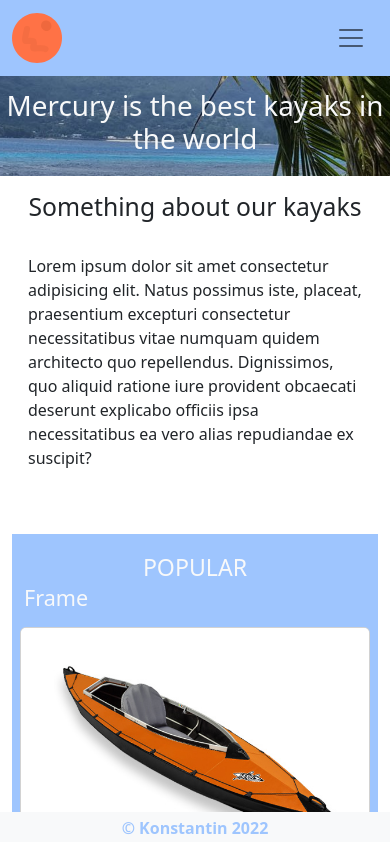
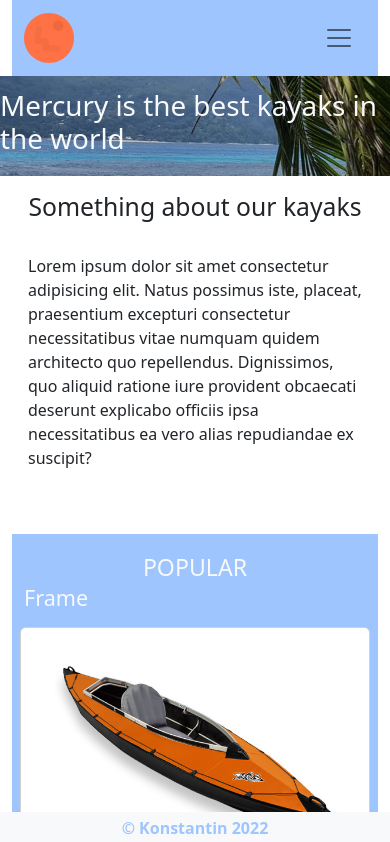
Before and after one commit to KonstantinBondariev/lesson_12, a website: page index.html in a window 390 px wide. Shown: the top 842 px of the page. Drawn offline with nearby package versions, Linux system fonts and the light colour scheme.

Commit message:
finished

```diff
--- a/assets/js/main.js
+++ /dev/null
@@ -1,9 +0,0 @@
-
-$(document).ready(function () {
-
-  $('.header-navbar__hamburger').on('click', function () {
-    $(this).toggleClass('active');
-    $('.header-navbar__list').toggleClass('active');
-  });
-
-});
--- a/assets/scss/__common.scss
+++ b/assets/scss/__common.scss
@@ -1,39 +1,23 @@
 @use 'mixins' as *;
 @import '../../node_modules/bootstrap/scss/bootstrap.scss';
 
-// .container {
-//   position: relative;
-// }
-// .navbar {
-//   position: absolute;
-//   top: 0;
-//   right: 0;
-//   left: 0;
-//   z-index: 1020;
-// }
 .navbar-brand__logo {
   width: 50px;
   height: 50px;
 }
 
 .header-content {
-  display: flex;
-  align-items: center;
-  justify-content: center;
-
   height: 100px;
 
   background-image: url(../img/header-background.jpg);
   background-position: center;
   background-size: cover;
-  // margin-top: 76px;
+  margin-top: 76px !important;
 }
 .carousel-item {
   height: 30vh;
 }
-.ad {
-  display: block;
-}
+
 .right-wrap {
   display: flex;
 
@@ -45,7 +29,7 @@
   z-index: 1005 !important;
 
   width: 47px;
-  height: 550px;
+  height: 575px;
   margin-left: 40px;
 
   background-image: url(../img/right.jpg);
@@ -53,7 +37,6 @@
   background-position: bottom;
 }
 .right-water {
-  position: relative;
   z-index: 1010;
 
   margin-left: -80px;
--- a/assets/scss/bootstrap-theming.scss
+++ b/assets/scss/bootstrap-theming.scss
@@ -1,36 +1,36 @@
-@import '../../node_modules/bootstrap/scss/bootstrap.scss';
+@import "../../node_modules/bootstrap/scss/bootstrap.scss";
 .btn-outline-secondary {
-  --bs-btn-color: #fff;
+  --bs-btn-active-bg: #ff7246;
+  --bs-btn-active-border-color: #6c757d;
+  --bs-btn-active-color: #ffffff;
+  --bs-btn-active-shadow: inset 0 3px 5px rgba(255, 255, 255, 0.125);
   --bs-btn-border-color: #ff7246;
-  --bs-btn-hover-color: #fff;
+  --bs-btn-color: #ffffff;
+  --bs-btn-disabled-bg: transparent;
+  --bs-btn-disabled-border-color: #6c757d;
+  --bs-btn-disabled-color: #6c757d;
+  --bs-btn-focus-shadow-rgb: 108, 117, 125;
   --bs-btn-hover-bg: #ff7246;
   --bs-btn-hover-border-color: #6c757d;
-  --bs-btn-focus-shadow-rgb: 108, 117, 125;
-  --bs-btn-active-color: #fff;
-  --bs-btn-active-bg: #ff7246;
-  --bs-btn-active-border-color: #6c757d;
-  --bs-btn-active-shadow: inset 0 3px 5px rgba(255, 255, 255, 0.125);
-  --bs-btn-disabled-color: #6c757d;
-  --bs-btn-disabled-bg: transparent;
-  --bs-btn-disabled-border-color: #6c757d;
+  --bs-btn-hover-color: #ffffff;
   --bs-gradient: none;
 }
 
 .btn-primary {
-  --bs-btn-color: #fff;
+  --bs-btn-active-bg: #ff7246;
+  --bs-btn-active-border-color: #6c757d;
+  --bs-btn-active-color: #ffffff;
+  --bs-btn-active-shadow: inset 0 3px 5px rgba(255, 255, 255, 0.125);
   --bs-btn-bg: #9ec5fe;
-  --bs-btn-border-color: #fff;
-  --bs-btn-hover-color: #fff;
+  --bs-btn-border-color: #ffffff;
+  --bs-btn-color: #ffffff;
+  --bs-btn-disabled-bg: transparent;
+  --bs-btn-disabled-border-color: #6c757d;
+  --bs-btn-disabled-color: #6c757d;
+  --bs-btn-focus-shadow-rgb: 108, 117, 125;
   --bs-btn-hover-bg: #ff7246;
   --bs-btn-hover-border-color: #6c757d;
-  --bs-btn-focus-shadow-rgb: 108, 117, 125;
-  --bs-btn-active-color: #fff;
-  --bs-btn-active-bg: #ff7246;
-  --bs-btn-active-border-color: #6c757d;
-  --bs-btn-active-shadow: inset 0 3px 5px rgba(255, 255, 255, 0.125);
-  --bs-btn-disabled-color: #6c757d;
-  --bs-btn-disabled-bg: transparent;
-  --bs-btn-disabled-border-color: #6c757d;
+  --bs-btn-hover-color: #ffffff;
   --bs-gradient: none;
 }
 
--- a/assets/scss/style.scss
+++ b/assets/scss/style.scss
@@ -1,7 +1,7 @@
-@use '../../node_modules/bootstrap/scss/bootstrap.scss';
+@use "../../node_modules/bootstrap/scss/bootstrap.scss";
 
-@use '__common';
-@use 'bootstrap-theming';
+@use "__common";
+@use "bootstrap-theming";
 
 // @use "common/typography";
 // @use "common/classes";
--- a/index.html
+++ b/index.html
@@ -8,17 +8,19 @@
   <title>Lesson 12</title>
   <!-- Подключаем наш основной стиль, с которым будем работать -->
   <link rel="stylesheet" href="assets/css/style.css">
-
 </head>
 
 <body>
-
   <div class="container">
     <header class="row header  align-items-center p-0">
-      <div class="header-content text-center  text-light p-0">
+
+      <div class="header-content d-flex align-items-center justify-content-center text-light p-0">
         <h1 class="header-content__title ">Mercury is the best kayaks in the world</h1>
       </div>
-      <nav class=" row navbar navbar-expand-lg  m-0 order-first">
+      <!-- Navbar -->
+      <div class="fixed-top">
+        <div class="container p-0">
+          <nav class=" navbar navbar-expand-lg   order-first">
             <div class="container-fluid">
               <a class="navbar-brand" href="index.html">
                 <img class="navbar-brand__logo" src="assets/img/mercury.svg" alt="mercury">
@@ -85,6 +87,8 @@
               </div>
             </div>
           </nav>
+        </div>
+      </div>
     </header>
 
     <div class="row">
@@ -242,6 +246,7 @@
             </div>
           </div>
         </section>
+
         <section class="main-form  mt-3 mb-5 mb-lg-3 p-3 ">
           <h2 class="main-form__title text-light text-center">Feedback</h2>
           <p class="mt-3 mt-lg-2 text-light">If you have any questions fill out the form and we will contact you as soon
@@ -283,9 +288,7 @@
               <button class="btn btn-primary" type="submit">Submit form</button>
             </div>
           </div>
-
         </section>
-
 
       </main>
       <!-- left-->
@@ -327,6 +330,7 @@
             <span class="visually-hidden">Next</span>
           </button>
         </div>
+
         <a class="ad m-2" href="#">
           <div class="card" style="width: 100%;">
             <img src="assets/img/s1.jpg" class="card-img-top" alt="soda">
@@ -358,17 +362,15 @@
           <div class="right-img sticky-top"></div>
           <div class="right-water w-100 h-100"></div>
         </div>
-
       </div>
     </div>
+
     <footer class="footer row sticky-bottom bg-light">
       <div class="col text-center p-1 fw-semibold  ">
-        <span>&copy Konstantin 2022</span>
+        <span>&copy; Konstantin 2022</span>
       </div>
     </footer>
   </div>
-
-
   <!-- Подключаем наш основной скрипт, с которым будем работать -->
   <!-- <script src="node_modules/bootstrap/dist/js/bootstrap.bundle.min.js"></script> -->
   <!-- JavaScript Bundle with Popper -->
```
Also changed, not shown: assets/css/style.css, assets/scss/components/footer/_footer.scss (deleted), assets/scss/components/header/_header-content.scss (deleted), assets/scss/components/header/_header-logo.scss (deleted), assets/scss/components/header/_header-menu.scss (deleted), assets/scss/components/header/_header-navbar.scss (deleted), assets/scss/components/header/_header-overlay.scss (deleted), assets/scss/components/header/_header.scss (deleted), assets/scss/components/sections/_section-about.scss (deleted), assets/scss/components/sections/_section-form.scss (deleted), assets/scss/components/sections/_section-posts.scss (deleted), assets/scss/components/sections/skills/_skill-item.scss (deleted), assets/scss/components/sections/skills/_skills.scss (deleted). Lines whose indentation alone changed are shown as unchanged.
